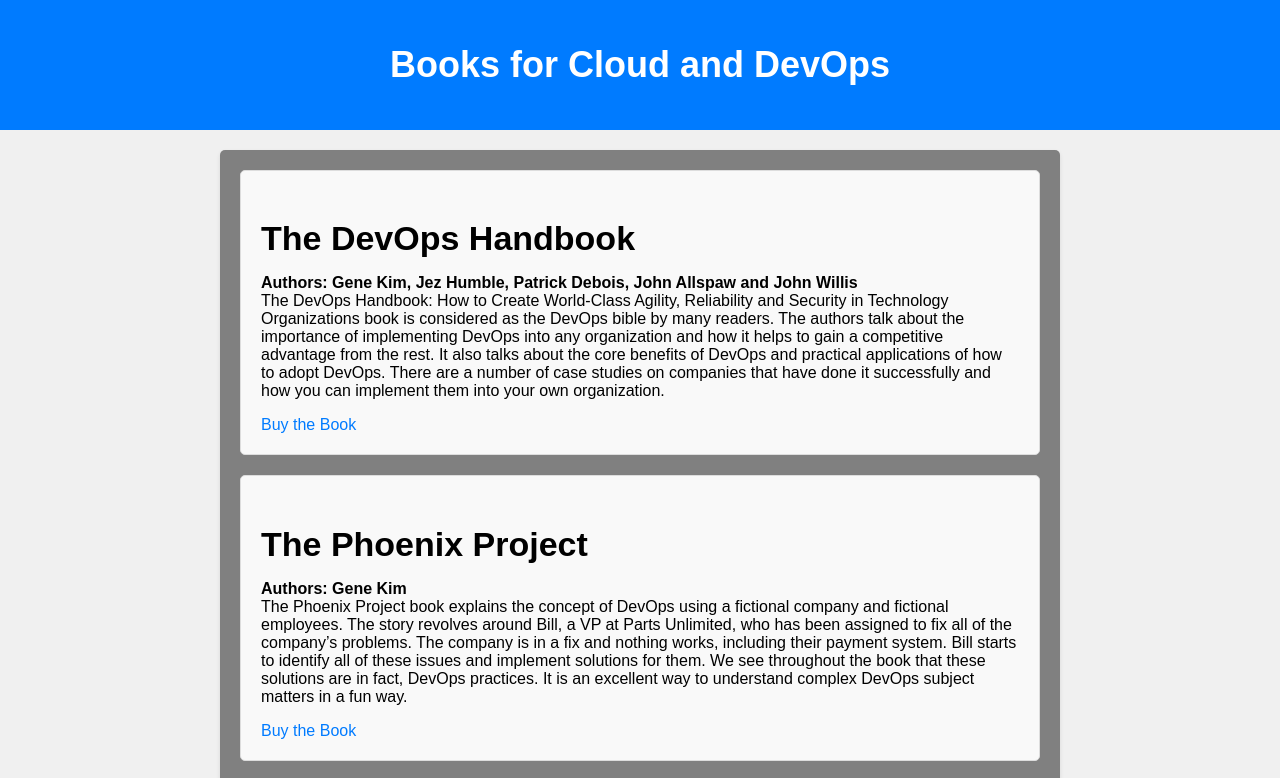
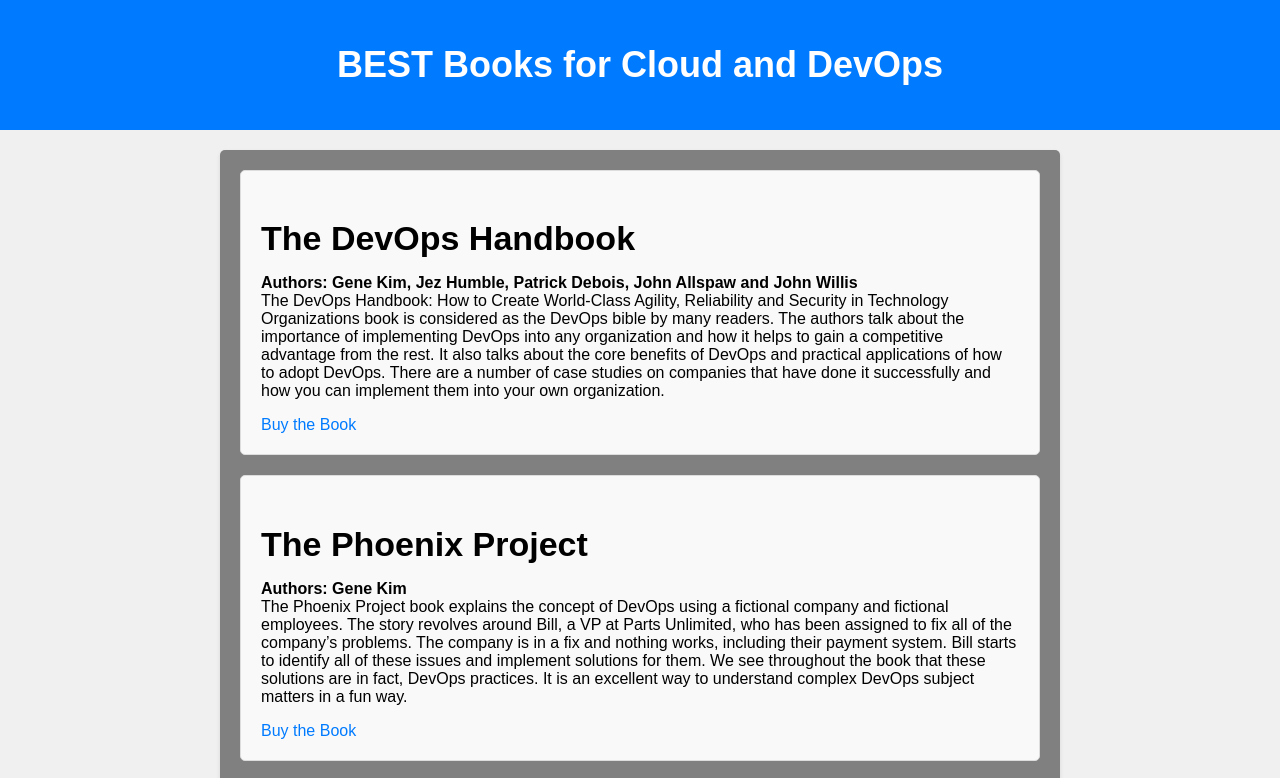
Before and after one commit to yervajaswanth/devopsnodejsproject, a plain HTML site: page index.html in a window 1280 px wide. Shown: the top 778 px of the page. Drawn offline with Linux system fonts and the light colour scheme.

Commit message:
Update index.html
updating html file

```diff
--- a/index.html
+++ b/index.html
@@ -66,7 +66,7 @@
 </head>
 <body>
     <header>
-        <h1> Books for Cloud and DevOps</h1>
+        <h1> BEST Books for Cloud and DevOps</h1>
     </header>
     <main>
         <div class="book">
```
